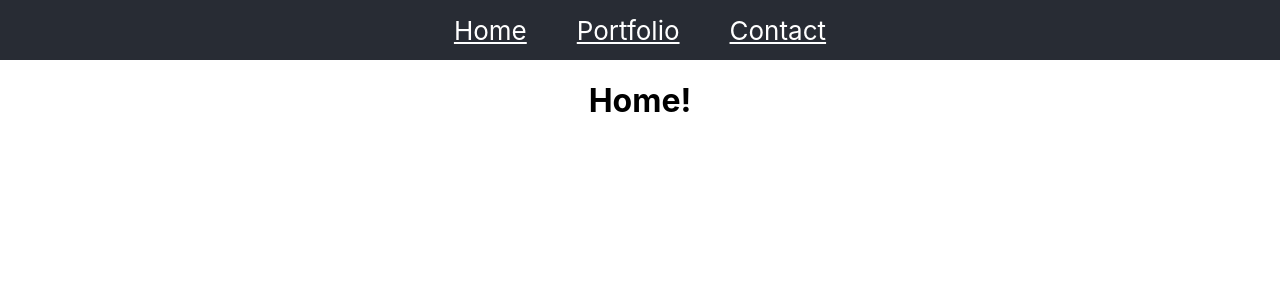
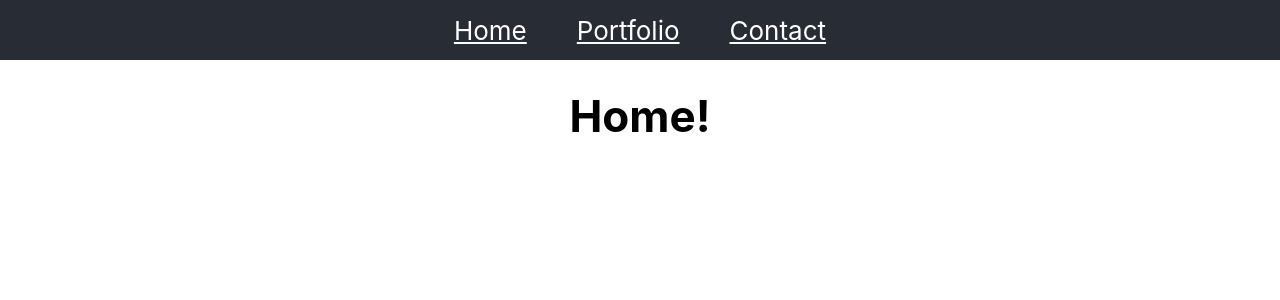
Before and after one commit to anthonyqcn/portfolio, a React (Create React App) app: page / in a window 1280 px wide. Shown: the top 300 px of the page. Built offline with nearby package versions, Linux system fonts and the light colour scheme.

Commit message:
remove placeholders

```diff
--- a/src/App.css
+++ b/src/App.css
@@ -1,16 +1,5 @@
 .App {
 	text-align: center;
-}
-
-.App-logo {
-  height: 40vmin;
-  pointer-events: none;
-}
-
-@media (prefers-reduced-motion: no-preference) {
-  .App-logo {
-    animation: App-logo-spin infinite 20s linear;
-  }
 }
 
 .App-header {
@@ -24,19 +13,6 @@
 	color: white;
 }
 .App-header a {
-  color:white;
-  margin:0 25px;
+	color: white;
+	margin: 0 25px;
 }
-
-.App-link {
-  color: #61dafb;
-}
-
-@keyframes App-logo-spin {
-  from {
-    transform: rotate(0deg);
-  }
-  to {
-    transform: rotate(360deg);
-  }
-}
--- /dev/null
+++ b/src/media.css
@@ -0,0 +1,18 @@
+html {
+	/* industry standard for mobile */
+	font-size: 16px;
+}
+
+@media only screen and (min-width: 600px) {
+	html {
+		/* industry standard for tablet */
+		font-size: 19px;
+	}
+}
+
+@media only screen and (min-width: 768px) {
+	/*industry standard for desktop */
+	html {
+		font-size: 22px;
+	}
+}
```
Also changed, not shown: src/App.js (+8 -8 lines). Lines whose indentation alone changed are shown as unchanged.
